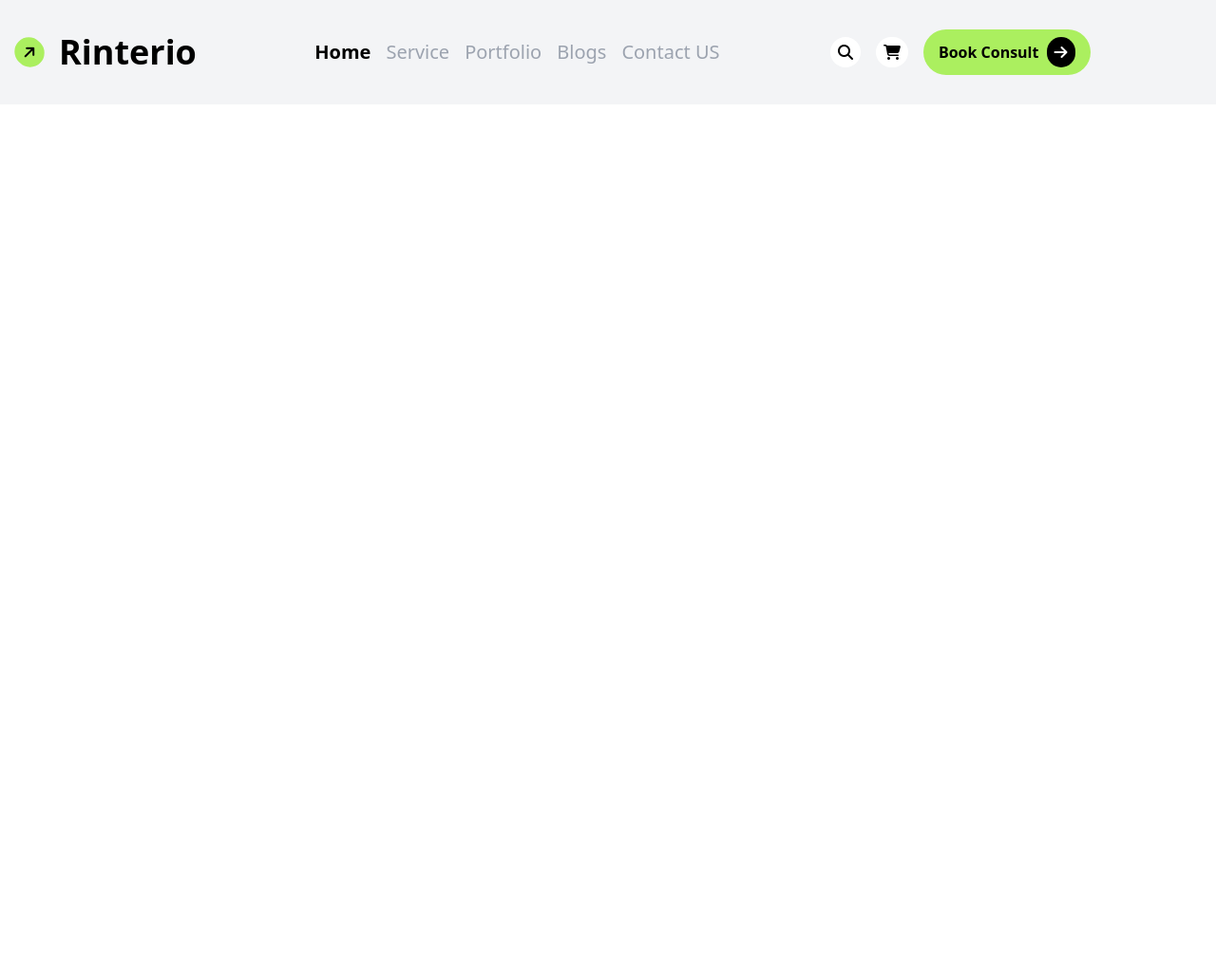
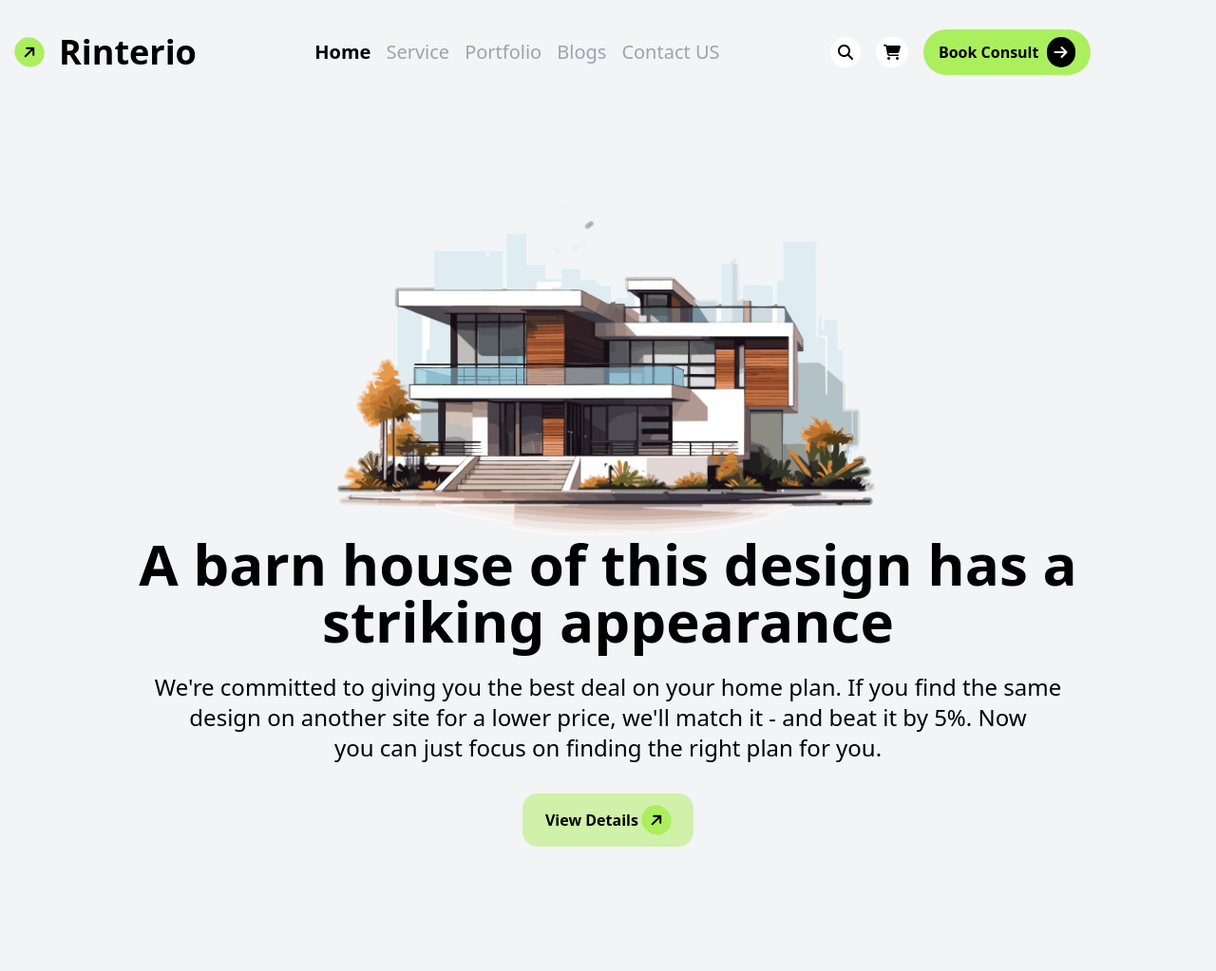
Before and after one commit to abdunnoorfaheem/DreamNest-Builders, a plain HTML site: page index.html in a window 1280 px wide. Shown: the whole page at 95% size. Before the commit the page ends 800 px from the top, so only its background shows below. Drawn offline with nearby package versions, Linux system fonts and the light colour scheme.

Commit message:
banner section added

```diff
--- a/index.html
+++ b/index.html
@@ -22,6 +22,8 @@
 
 <body>
     <header class="bg-gray-100  ">
+        <!-- nav bar start -->
+
         <nav class="max-w-screen-2xl mx-auto flex p-4 lg:h-[110px] lg:flex justify-between items-center  mb-20">
             <div class="flex items-center">
                 <p><i class="fa-solid fa-arrow-right bg-[#ABEF5F] p-2 rounded-2xl -rotate-45"></i></p>
@@ -56,6 +58,24 @@
                 <p><i class="fa-solid fa-bars lg:hidden  "></i></p>
             </div>
         </nav>
+        <!-- nav bar end -->
+
+        <!-- banner section start -->
+
+        <section>
+            <div class="mb-24 p-6">
+                <div class="flex justify-center">
+                    <img src="img/banner.png" alt="">
+                </div>
+                <h1 class="text-4xl text-center lg:text-6xl mb-6 font-bold">A barn house of this design has a <br> striking appearance</h1>
+                <p class="text-center mb-8 md:text-2xl">We're committed to giving you the best deal on your home plan. If you find the same <br> design on another site for a lower price, we'll match it - and beat it by 5%. Now <br>you can just focus on finding the right plan for you.</p>
+                <div class="text-center ">
+                    <button class="px-40 py-3 md:px-6 md:py-3 bg-[#ABEF5F80] rounded-2xl font-bold mb-32">View Details <i class="fa-solid fa-arrow-right bg-[#ABEF5F] p-2 rounded-2xl -rotate-45"></i></button>
+                </div>
+            </div>
+        </section>
+
+        <!-- banner section end -->
     </header>
 </body>
 
```
